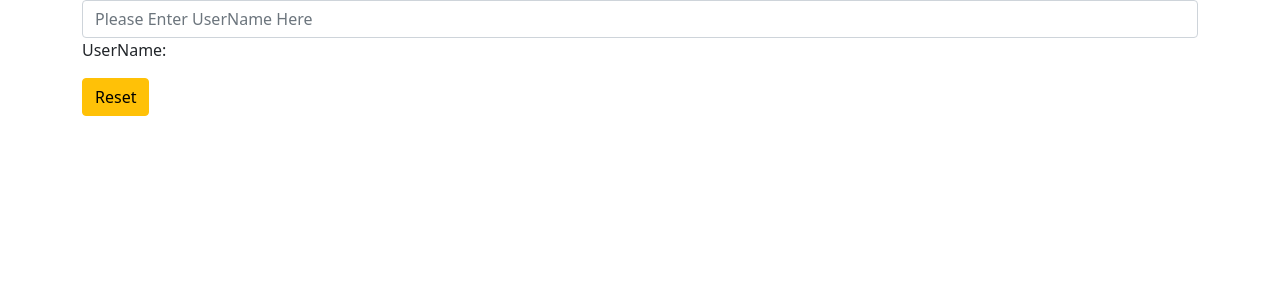
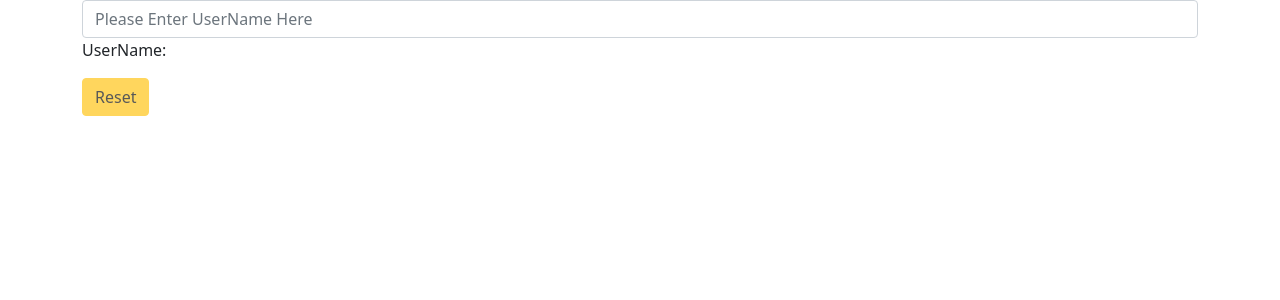
Before and after one commit to NakibBracu/angular-practise, an Angular app in the folder BindingExercise/bindingExamples/: page / in a window 1280 px wide. Shown: the top 300 px of the page. Built offline with nearby package versions, Linux system fonts and the light colour scheme.

Commit message:
Button Condition Implemented!

```diff
--- a/BindingExercise/bindingExamples/src/app/app.component.html
+++ b/BindingExercise/bindingExamples/src/app/app.component.html
@@ -1,5 +1,5 @@
 <div class="container">
   <input type="text" class="form-control" placeholder="Please Enter UserName Here" [(ngModel)]="username">
   <p>UserName: {{username}}</p>
-  <input type="button" class="btn btn-warning" value="Reset">
+  <input type="button" class="btn btn-warning" value="Reset" [disabled]="(username === '')">
 </div>
```
